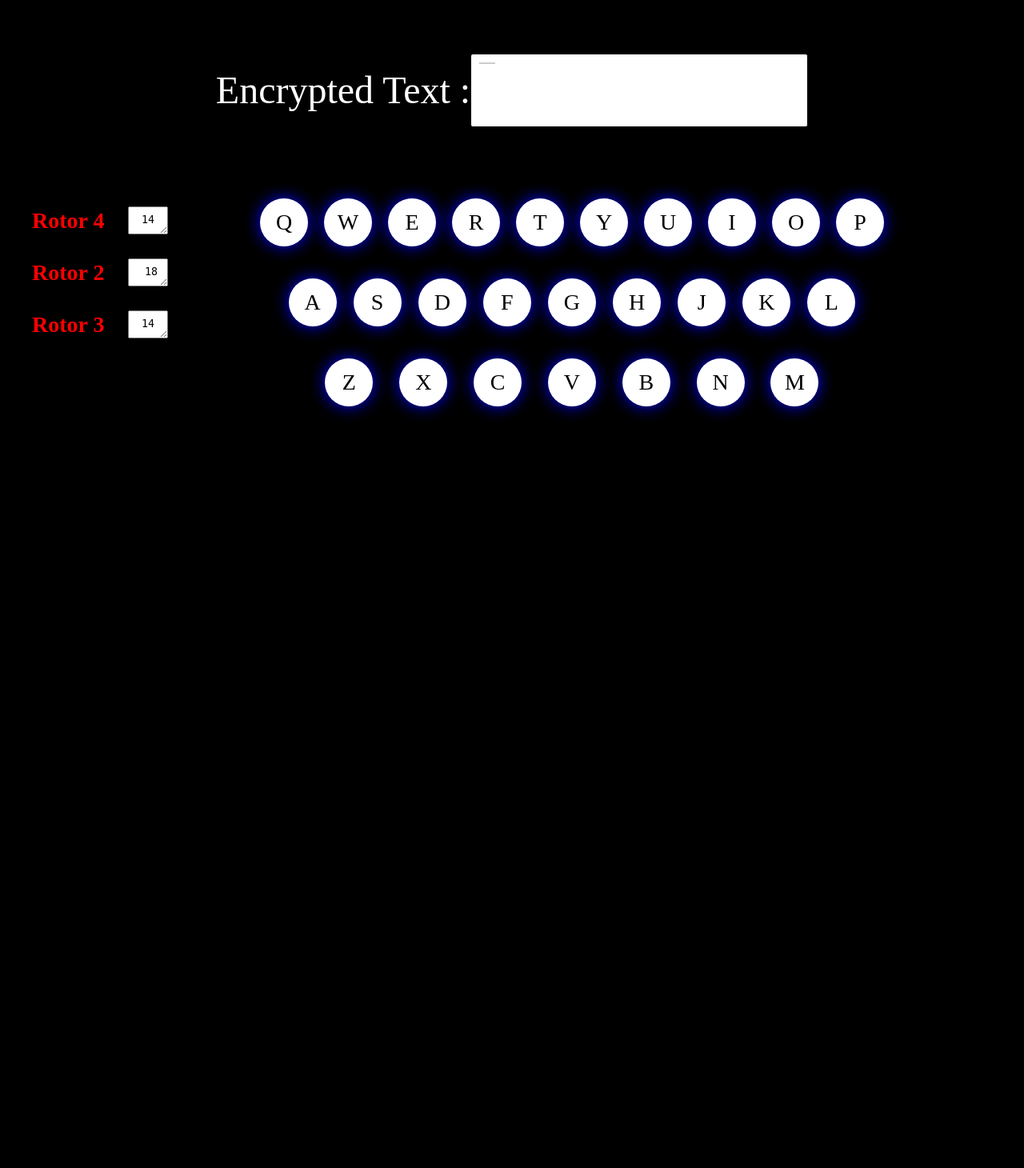
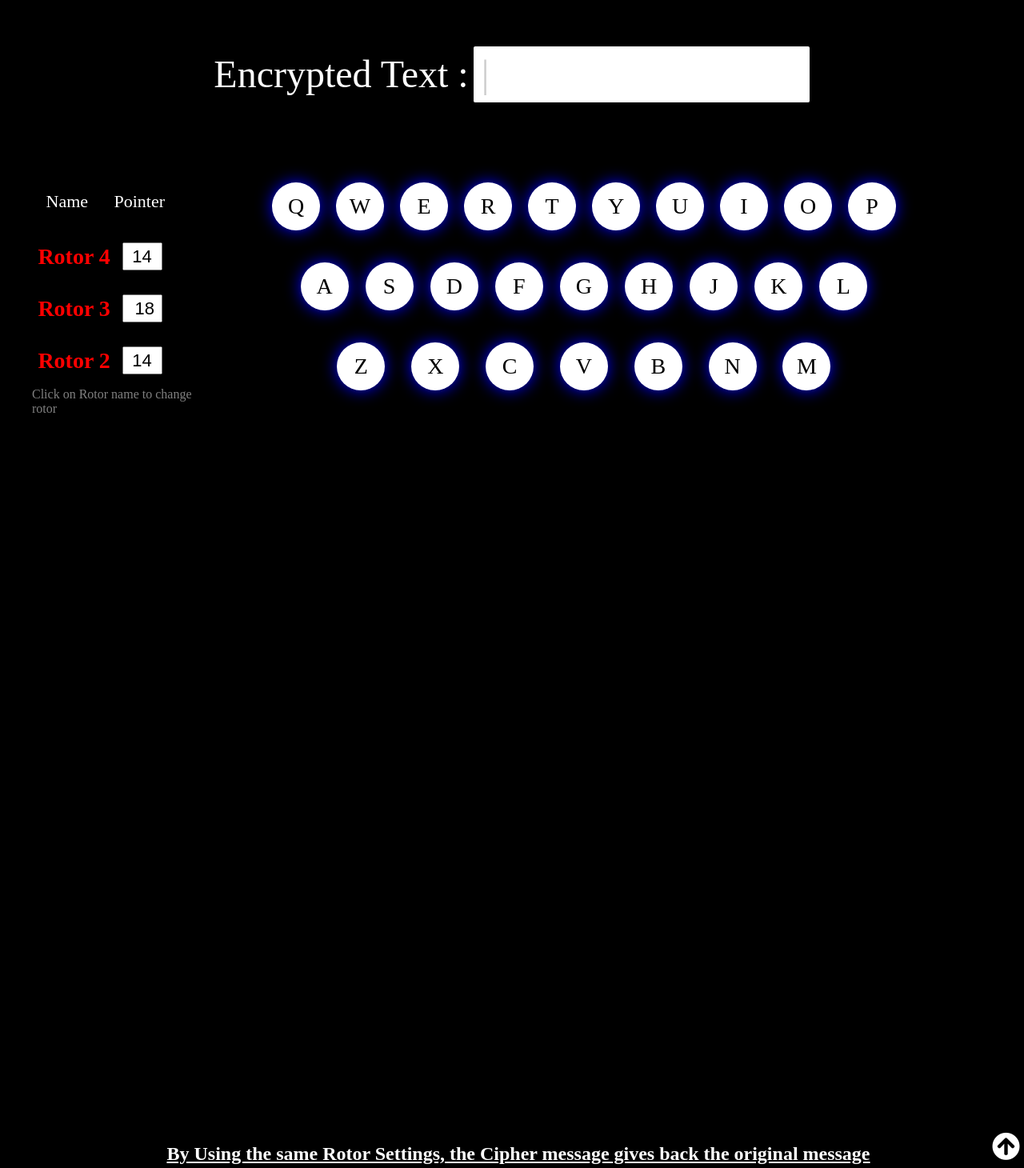
Before and after one commit to Worm4047/Enigma-Simulator, a Flask app: page / in a window 1280 px wide. Shown: the whole page at 80% size. Run offline with Flask 2, Linux system fonts and the light colour scheme; some libraries are stand-ins or nearby versions.

Commit message:
Connections & Plus points

```diff
--- a/PlugBoard.py
+++ b/PlugBoard.py
@@ -7,6 +7,8 @@ class PlugBoard:
 	plugConnections = []
 
 	def __init__(self):
+		self.plugPoints.clear()
+		self.plugConnections.clear()
 		for i in range(26):
 			self.plugPoints.append(Plug(i))
 
--- a/app/__init__.py
+++ b/app/__init__.py
@@ -2,3 +2,4 @@ from flask import Flask
 
 app = Flask(__name__)
 from app import routes
+app.config['TEMPLATES_AUTO_RELOAD'] = True
--- a/app/routes.py
+++ b/app/routes.py
@@ -5,6 +5,7 @@ from Enigma import Enigma
 obj = ''
 r1,r2,r3 = '', '', ''
 p1,p2,p3 = '', '', ''
+plugboard = ''
 
 @app.route('/')
 @app.route('/index')
@@ -22,22 +23,56 @@ def encrypt():
 		return json.dumps({'ch':encryptCh, 'data':data})
 
 @app.route('/getRotorInfo', methods = ['GET'])
-def getRotorInfo():
+def getInfo():
 	setupMachine()
 	data = getRotorInfo()
 	print(data)
 	return json.dumps({'data':data})
 
+
+@app.route('/changerotor', methods = ['POST'])
+def changerotor():
+	curr =  request.json['curr']
+	ids =  request.json['ids']
+	data = replacerotor(curr, ids)
+	return json.dumps({'data':data})
+
+@app.route('/editrotor', methods = ['POST'])
+def editrotor():
+	value =  request.json['value']
+	id =  request.json['id']
+	data = editrotor(id, value)
+	return json.dumps({'data':data})
+
+def editrotor(id, value):
+	global obj
+	obj.editrotor(id, value)
+	return getRotorInfo()
+
+def replacerotor(curr, ids):
+	global obj
+	obj.replacerotor(curr, ids)
+	return getRotorInfo()
+
+def getPlugConnInfo():
+	plugconns = []
+	for item in obj.plugBoard.plugConnections:
+		plugconns.append([item.c1, item.c2])
+	return json.dumps(plugconns)
+
 def getRotorInfo():
 	global obj
-	global r1,r2,r3,p1,p2,p3
+	global r1,r2,r3,p1,p2,p3, plugboard
 	r1,r2,r3 = obj.r1.rotorNo,obj.r2.rotorNo,obj.r3.rotorNo
 	p1,p2,p3 = obj.r1.position,obj.r2.position,obj.r3.position
-	return json.dumps({'r1' : [r1,p1], 'r2' : [r2,p2], 'r3' : [r3,p3]})
+	plugconns = getPlugConnInfo()
+	return json.dumps({'r1' : [r1,p1], 'r2' : [r2,p2], 'r3' : [r3,p3], 'plugconns' : plugconns})
 
 def setupMachine():
 	global obj
+	global plugboard
 	obj = Enigma()
+	plugboard = obj.plugBoard
 	obj.setRotors()
 	data = getRotorInfo()
 	return json.dumps(data)
--- a/app/static/main.css
+++ b/app/static/main.css
@@ -1,18 +1,21 @@
 body{
 	color: white;
 	background-color: black;
+	overflow: hidden;
 }
 
-.container {
+.container,
+.plugscontainer {
 	max-width: 1200px;
 	margin-right: auto;
 	margin-left: auto;
 	display:flex;
 	justify-content: space-between;
+	flex-wrap: wrap;
 }
 
 .headerdiv {
-	margin-top:30px;
+	margin-top:10px;
 	max-width: 1000px;
 	height: 150px;
 	margin-right: auto;
@@ -25,28 +28,28 @@ body{
 
 .headerdiv span{
 	font-size: 48px;
-	height: 70px;
-	line-height: 70px;
+	height: 50px;
+	line-height: 50px;
 }
 .headertext {
-	height: 70px;
+	margin-left: 5px;
+	height: 50px;
 	width: 400px;
 	overflow-x: auto;
 	overflow-y: hidden;
 	background-color: white;
 	border: 1px solid black;
-	font-size:40px;
-	line-height: 70px;
+	font-size:30px;
+	line-height: 50px;
 	color: black;
 	padding:10px;
 	border-radius: 3px;
 }
 
 .headertext span:after {
-  content: '';
-  width: 20px;
+  content: '|';
   height: 2px;
-  background: black;
+
   opacity: 1;
   display: inline-block;
   animation: blink 1s linear infinite alternate;
@@ -70,7 +73,7 @@ body{
 	width: 170px;
 	margin-top: 30px;
 	display: flex;
-	justify-content: space-between;
+	justify-content: space-around;
 	align-items: center;
 }
 
@@ -86,15 +89,35 @@ body{
 	max-width: 50px;
 	line-height: 28px;
 	text-align: center;
+	font-size: 22px;
 }
 
-.keyboard_div{
+.resetdiv{
+	margin-top: 10px;
+}
+.resetdiv p{
+	color: grey;
+}
+
+.resetbtn{
+	height: 35px;
+	background-color: #b6b6ca;
+	color: black;
+	font-size: 22px;
+	line-height: 30px;
+	border-radius: 2px;
+	cursor: pointer;
+}
+
+.keyboard_div,
+.plug_div{
 	max-width: 900px;
 	margin-left: auto;
 	margin-right: auto;
 }
 
-.keyboard_row{
+.keyboard_row,
+.plug_row{
 	height: 100px;
 	margin-left: auto;
 	margin-right: auto;
@@ -103,7 +126,8 @@ body{
 	align-items: center;
 }
 
-.keyboard_col{
+.keyboard_col,
+.plug{
 	height: 60px;
 	width: 60px;
 	border-radius: 50%;
@@ -130,3 +154,108 @@ body{
 .r3 {
 	max-width: 650px;
 }
+
+footer{
+	max-width:1300px;
+	width:100%;
+	position: absolute;
+	bottom: 4px;
+	font-size: 24px;
+	color:white;
+	font-weight: bold;
+	text-decoration: underline;
+	text-align: center;
+}
+
+.uparrow,
+.closeplugs{
+	right: 5px;
+	bottom:10px;
+	position: absolute;
+	font-size: 35px;
+	cursor: pointer;
+}
+
+.uparrow:hover {
+  animation: shake 0.82s cubic-bezier(.36,.07,.19,.97) both;
+  transform: translate3d(0, 0, 0);
+  backface-visibility: hidden;
+  perspective: 1000px;
+}
+
+@keyframes shake {
+  10%, 90% {
+    transform: translate3d(-1px, 0, 0);
+  }
+
+  20%, 80% {
+    transform: translate3d(2px, 0, 0);
+  }
+
+  30%, 50%, 70% {
+    transform: translate3d(-4px, 0, 0);
+  }
+
+  40%, 60% {
+    transform: translate3d(4px, 0, 0);
+  }
+}
+
+
+.bottom{
+	bottom: -600px;
+	position: absolute;
+}
+
+.closeplugs{
+	top:5px;
+}
+
+.plug_row{
+	height: 150px;
+}
+
+.plugscontainer{
+	text-align: center;
+	max-width:1300px;
+}
+
+.plug_div{
+	max-width: 800px;
+}
+
+.connection_div{
+	width: 300px;
+	margin-top:30px;
+}
+
+.connection_table,
+.connection_table tr,
+.connection_table td,
+.connection_table th{
+	font-size:24px;
+	border: 1px solid white;
+	text-align: center;
+	line-height: 24px;
+	padding:3px;
+}
+.connection_table th {
+	height: 50px;
+}
+
+.plug{
+    border-radius: 2px;
+    height: 80px;
+    width: 80px;
+    line-height: 80px;
+}
+
+.active{
+	background-color: orange;
+}
+.header{
+	width:1300px;
+	font-size: 48px;
+	height: 50px;
+	line-height: 50px;
+}
--- a/app/static/main.js
+++ b/app/static/main.js
@@ -10,6 +10,8 @@ $(document).ready(function(){
 
 	$(document).keypress(function(e){
 		let ch = e.key;
+		if(!isAlphaOrParen(ch))
+			return;
 		console.log(ch);
 		$("#" + ch).addClass("glow");
 		setTimeout(function(){ $("#" + ch).removeClass("glow"); }, 200);
@@ -22,20 +24,126 @@ $(document).ready(function(){
 		.done(updateRotorInfo);
 	})
 
+	$('.uparrow').click(function(e){
+		e.preventDefault();
+		$('.plugscontainer').removeClass('bottom');
+		$('.container').slideUp(500);
+		$('.plugscontainer').show();
+	})
+
+	$('.closeplugs').click(function(e){
+		e.preventDefault();
+		$('.plugscontainer').hide();
+		$('.container').slideDown(500);
+	})
+
+	$('.rotor_text').click(function(e){
+		let id =parseInt($(e.target).attr('id'));
+		var ids = [];
+		$(".rotor").find("span").each(function(){ if(this.id != '') ids.push(parseInt(this.id)); });
+		console.log(id, ids);
+		let data = {'ids' : ids, 'curr' : id}
+		$.ajax({
+		  type : 'POST',
+		  url : "/changerotor",
+		  contentType: 'application/json',
+		  data : JSON.stringify(data)
+		})
+		.done(updateRotorInfo);
+	})
+
+	$('.rotor_textarea').keypress(function(e){
+		let ch = e.key;
+		if(ch == 'Enter'){
+		    var current = parseInt($(this).val());
+		    let id =parseInt($(e.target).attr('id'));
+		    console.log(current, id);
+		    let data = {'id' : id, 'value' : current}
+			$.ajax({
+			  type : 'POST',
+			  url : "/editrotor",
+			  contentType: 'application/json',
+			  data : JSON.stringify(data)
+			})
+			.done(updateRotorInfo);
+			}
+
+	});
+
+
 	function updateRotorInfo(res){
 		res = JSON.parse(res);
+		let rotor = JSON.parse(res['data']);
+		let plugconns = rotor['plugconns'];
+		showRotorInfo(rotor, res);
+		showPlugsInfo(plugconns);
+	}
 
+	function showPlugsInfo(plugconns){
+		st = 'abcdefghijklmnopqrstuvwxyz';
+		plugconns = JSON.parse(plugconns);
+		console.log(plugconns.length);
+		let $table = $('.connection_table');
+		plugconns.forEach(function(item){
 
-		let rotor = JSON.parse(res['data']);
+			p1 = st[item[0]];
+			p2 = st[item[1]];
+			e1 = $(`.plug#${p1}`);
+			e2 = $(`.plug#${p2}`);
+			// e1.addClass('active');
+			// e2.addClass('active');
+			let $row = $('<tr></tr>');
+			let $col1 = $('<td></td>');
+			let $col2 = $('<td></td>');
+			$col1.text(p1);
+			$col2.text(p2);
+			$row.append($col1);
+			$row.append($col2);
+			$table.append($row);
+			var randomColor = '#'+ ('000000' + Math.floor(Math.random()*16777215).toString(16)).slice(-6);
+			while(randomColor == '#000000')
+				randomColor = '#'+ ('000000' + Math.floor(Math.random()*16777215).toString(16)).slice(-6);
+			e1.css("background-color",randomColor);
+			e2.css("background-color",randomColor);
+			console.log(p1,p2, randomColor);
+			// h1 = e1.height();
+			// w1 = e1.width();
+			// h2 = e2.height();
+			// w2 = e2.width();
+			// pos1 = e1.position();
+			// pos2 = e2.position();
+			// l1=pos1.left;
+			// l2=pos2.left;
+			// t1=pos1.top;
+			// t2=pos2.top;
+			// p1 = {'x': l1+w1/2, 'y': t1+h1/2};
+			// p2 = {'x': l2+w2/2, 'y': t2+h2/2};
+			// console.log(p1,p2);
+			// $('.plugscontainer').append(`<svg width="500" height="500"><line x1="${p1['x']}" y1="${p1['y']}" x2="${p2['x']}" y2="${p2['y']}" stroke="white"/></svg>`);
+			// return;
+		})
+	}
+
+	function showRotorInfo(rotor, res){
 		if( res['ch']!= undefined){
 			let ch = res['ch'];
 			$('.headertext span').append(ch);
 		}
 		$('.r1 span').text(`Rotor ${rotor['r1'][0]}`);
-		$('.r2 span').text(`Rotor ${rotor['r3'][0]}`);
-		$('.r3 span').text(`Rotor ${rotor['r2'][0]}`);
-		$('.r1 textarea').text(`${rotor['r1'][1]}`);
-		$('.r2 textarea').text(` ${rotor['r2'][1]}`);
-		$('.r3 textarea').text(`${rotor['r3'][1]}`);
+		$('.r1 span').attr('id', rotor['r1'][0]);
+		$('.r2 span').text(`Rotor ${rotor['r2'][0]}`);
+		$('.r2 span').attr('id',  rotor['r2'][0]);
+		$('.r3 span').text(`Rotor ${rotor['r3'][0]}`);
+		$('.r3 span').attr('id', rotor['r3'][0]);
+		$('.r1 input').val(`${rotor['r1'][1]}`);
+		$('.r1 input').attr('id', rotor['r1'][0]);
+		$('.r2 input').val(` ${rotor['r2'][1]}`);
+		$('.r2 input').attr('id', rotor['r2'][0]);
+		$('.r3 input').val(`${rotor['r3'][1]}`);
+		$('.r3 input').attr('id', rotor['r3'][0]);
+	}
+
+	function isAlphaOrParen(str) {
+	  return /^[a-z]+$/.test(str);
 	}
 });
--- a/app/templates/index.html
+++ b/app/templates/index.html
@@ -1,28 +1,37 @@
 <html>
     <head>
+      <meta name="viewport" content="width=device-width, initial-scale=1.0">
         <title>EnigmaSim</title>
         <link rel="stylesheet" type="text/css" href="{{ url_for('static', filename='main.css') }}">
+        <link rel="stylesheet" href="https://use.fontawesome.com/releases/v5.6.3/css/all.css" integrity="sha384-UHRtZLI+pbxtHCWp1t77Bi1L4ZtiqrqD80Kn4Z8NTSRyMA2Fd33n5dQ8lWUE00s/" crossorigin="anonymous">
     </head>
     <body>
     	<div class="container">
     		<div class="headerdiv">
     			<span>Encrypted Text : </span>
-    			<div class="headertext" placeholder="Encrypted Text"><span></span></div>
+    			<div class="headertext" placeholder="Encrypted Text"> <span></span></div>
     		</div>
     	</div>
     	<div class="container">
         <div class="rotor_div">
+          <div class="rotor">
+            <span class="rotor_textarea">Name</span>
+            <span class="rotor_textarea">Pointer</span>
+          </div>
         	<div class="rotor r1">
         		<span class="rotor_text">Rotor </span>
-        		<textarea class="rotor_textarea" rows="1"></textarea>
+        		<input type="text" class="rotor_textarea" rows="1" />
         	</div>
         	<div class="rotor r2">
         		<span class="rotor_text">Rotor </span>
-        		<textarea class="rotor_textarea" rows="1"></textarea>
+        		<input type="text" class="rotor_textarea" rows="1" />
         	</div>
         	<div class="rotor r3">
         		<span class="rotor_text">Rotor </span>
-        		<textarea class="rotor_textarea" rows="1"></textarea>
+        		<input type="text" class="rotor_textarea" rows="1" />
+        	</div>
+          <div class="resetdiv">
+            <p>Click on Rotor name to change rotor</p>
           </div>
         </div>
         <div class="keyboard_div">
@@ -56,12 +65,66 @@
     					<div class="keyboard_col" id="c"> C </div>
     					<div class="keyboard_col" id="v"> V </div>
     					<div class="keyboard_col" id="b"> B </div>
-  					<div class="keyboard_col" id="b"> N </div>
-  					<div class="keyboard_col" id="n"> M </div>
+    					<div class="keyboard_col" id="n"> N </div>
+    					<div class="keyboard_col" id="m"> M </div>
         		</div>
         	</div>
         </div>
+        <span class="uparrow"><i class="fas fa-arrow-circle-up"></i></span>
     	</div>
+      <div class="plugscontainer bottom">
+        <span class="closeplugs"><i class="far fa-times-circle"></i></span>
+        <div class="header">
+          Plug Connections
+        </div>
+
+        <div class="content">
+          <div class="plug_div">
+
+            <div class="plug_row r1">
+                <div class="plug" id="q"> Q </div>
+                <div class="plug" id="w"> W </div>
+                <div class="plug" id="e"> E </div>
+                <div class="plug" id="r"> R </div>
+                <div class="plug" id="t"> T </div>
+                <div class="plug" id="y"> Y </div>
+                <div class="plug" id="u"> U </div>
+                <div class="plug" id="i"> I </div>
+                <div class="plug" id="o"> O </div>
+                <div class="plug" id="p"> P </div>
+              </div>
+              <div class="plug_row r2">
+                <div class="plug" id="a"> A </div>
+                <div class="plug" id="s"> S </div>
+                <div class="plug" id="d"> D </div>
+                <div class="plug" id="f"> F </div>
+                <div class="plug" id="g"> G </div>
+                <div class="plug" id="h"> H </div>
+                <div class="plug" id="j"> J </div>
+                <div class="plug" id="k"> K </div>
+                <div class="plug" id="l"> L </div>
+              </div>
+              <div class="plug_row r3">
+                <div class="plug" id="z"> Z </div>
+                <div class="plug" id="x"> X </div>
+                <div class="plug" id="c"> C </div>
+                <div class="plug" id="v"> V </div>
+                <div class="plug" id="b"> B </div>
+                <div class="plug" id="b"> N </div>
+                <div class="plug" id="n"> M </div>
+              </div>
+            </div>
+          </div>
+          <div class="connection_div">
+            <table class="connection_table"><tr><th>Plug Point 1</th><th>Plug Point 2</th></tr></table>
+
+          </div>
+        </div>
+      </div>
+      <footer>
+        By Using the same Rotor Settings, the Cipher message gives back the original message
+
+      </footer>
 
 		<script
 		  src="{{ url_for('static', filename='jquery.js') }}"
```
Also changed, not shown: Enigma.py (+22 -2 lines). Lines whose indentation alone changed are shown as unchanged.
